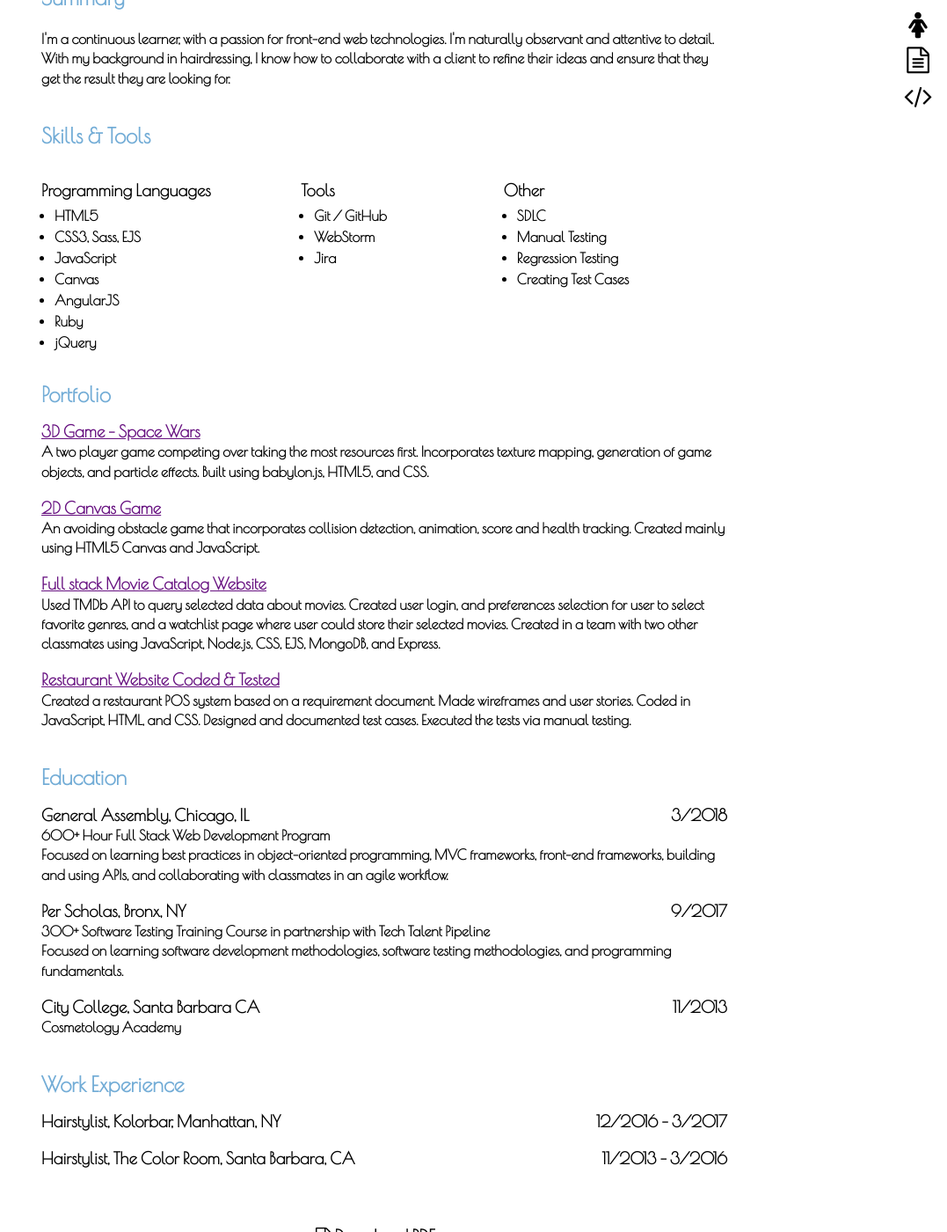
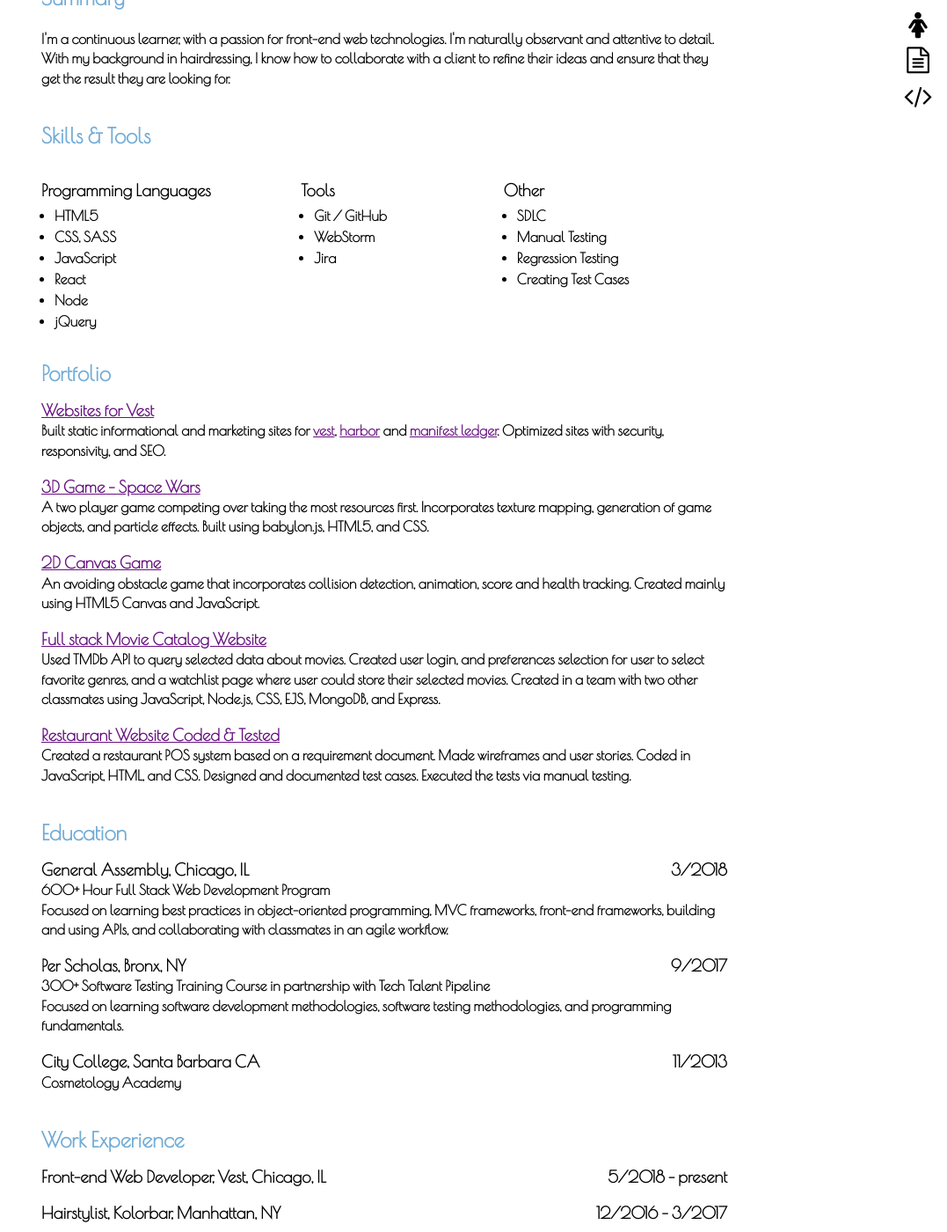
Before and after one commit to sierramoore/personal_site_2, a Jekyll site: the page built from resume.html, in a window 1280 px wide and 1400 px high, scrolled down 221 px. Shown: the whole window at 88% size, without its empty margins (203-1280 px from the left). Built offline with Jekyll 4.4.1, drawn with Linux system fonts in a browser that asks for light colours; some web fonts are replaced.

Commit message:
updated resume

```diff
--- a/_includes/nav.html
+++ b/_includes/nav.html
@@ -1,5 +1,5 @@
 <div class="sidebar">
-    <a href="https://sierramoore.com/index"><span>About </span><i class="fa fa-female" aria-hidden="true"></i></a>
-    <a href="https://sierramoore.com/resume"><span>Resume </span><i class="fa fa-file-text-o" aria-hidden="true"></i></a>
-    <a href="https://sierramoore.com/projects"><span>Projects </span><i class="fa fa-code" aria-hidden="true"></i></a>
+    <a href="http://sierramoore.com/index"><span>About </span><i class="fa fa-female" aria-hidden="true"></i></a>
+    <a href="http://sierramoore.com/resume"><span>Resume </span><i class="fa fa-file-text-o" aria-hidden="true"></i></a>
+    <a href="http://sierramoore.com/projects"><span>Projects </span><i class="fa fa-code" aria-hidden="true"></i></a>
 </div>
--- a/_includes/resume.html
+++ b/_includes/resume.html
@@ -21,11 +21,10 @@
         <h3 style="width: 100%">Programming Languages</h3>
         <ul>
             <li>HTML5</li>
-            <li>CSS3, Sass, EJS</li>
+            <li>CSS, SASS</li>
             <li>JavaScript</li>
-            <li>Canvas</li>
-            <li>AngularJS</li>
-            <li>Ruby</li>
+            <li>React</li>
+            <li>Node</li>
             <li>jQuery</li>
         </ul>
     </span>
@@ -48,6 +47,9 @@
     </span><p class="bottom"></p>
 </div>
 <h2>Portfolio</h2>
+<h3><a href="#0" target="_blank">Websites for Vest</a></h3>
+<p>Built static informational and marketing sites for <a href="https://vesthq.com" target="_blank">vest</a>, <a href="https://harborhq.com/" target="_blank">harbor</a> and <a href=https://manifestledger.com/" target="_blank">manifest ledger</a>. Optimized sites with security, responsivity, and SEO.</p>
+
 <h3><a href="https://sierramoore.github.io/3D-Space-Wars-Game/" target="_blank">3D Game - Space Wars</a></h3>
 <p>A two player game competing over taking the most resources first. Incorporates texture mapping, generation of game objects, and particle effects.
     Built using babylon.js, HTML5, and CSS.</p>
@@ -84,8 +86,9 @@
 
 
 <h2>Work Experience</h2>
+<h3>Front-end Web Developer, Vest, Chicago, IL<span>5/2018 - present</span></h3>
 <h3>Hairstylist, Kolorbar, Manhattan, NY<span>12/2016 - 3/2017</span></h3>
 <h3>Hairstylist, The Color Room, Santa Barbara, CA<span>11/2013 - 3/2016</span></h3>
 
 <p class="bottomest"></p>
-<span class="download"><a download="Sierra_Moore_Resume" href="../assets/docs/SierraMoore_Resume.docx.pdf"><i class="fa fa-file-pdf-o" aria-hidden="true"></i> Download PDF</a></span>
+<span class="download"><a download="Sierra_Moore_Resume" href="../assets/docs/sierra_moore_resume.docx.pdf"><i class="fa fa-file-pdf-o" aria-hidden="true"></i> Download PDF</a></span>
```
Also changed, not shown: 2 other files.
